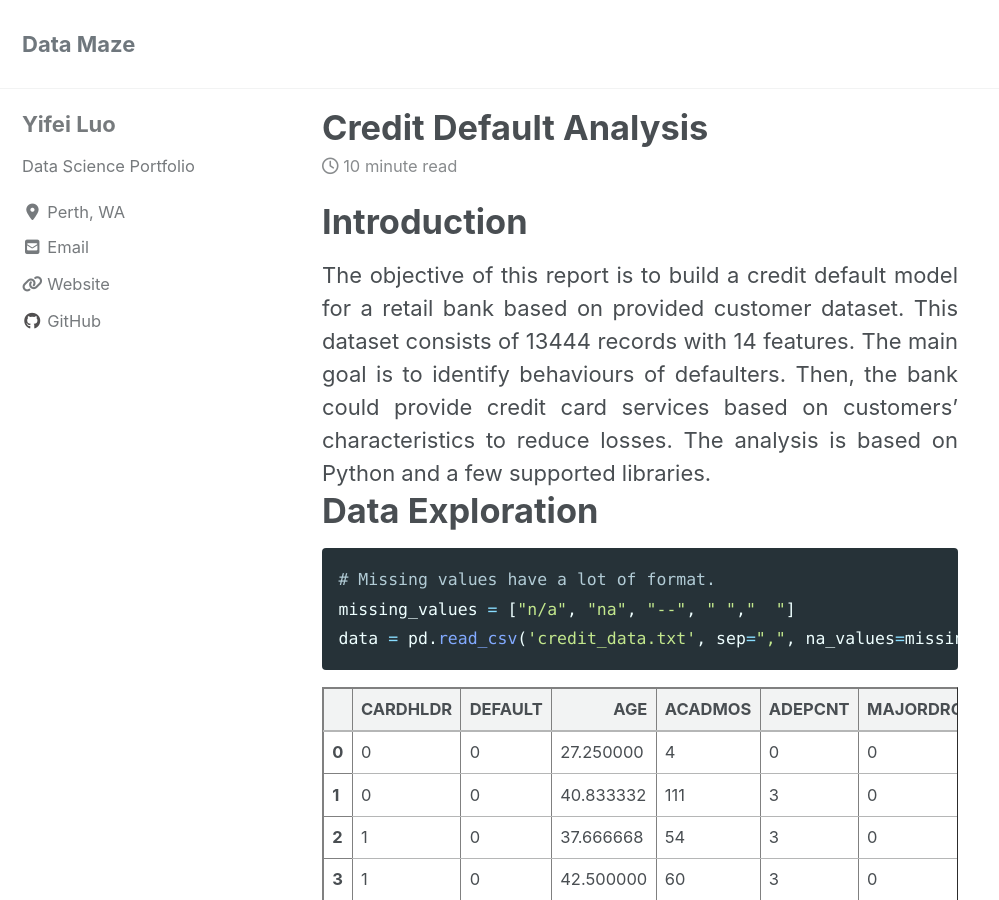
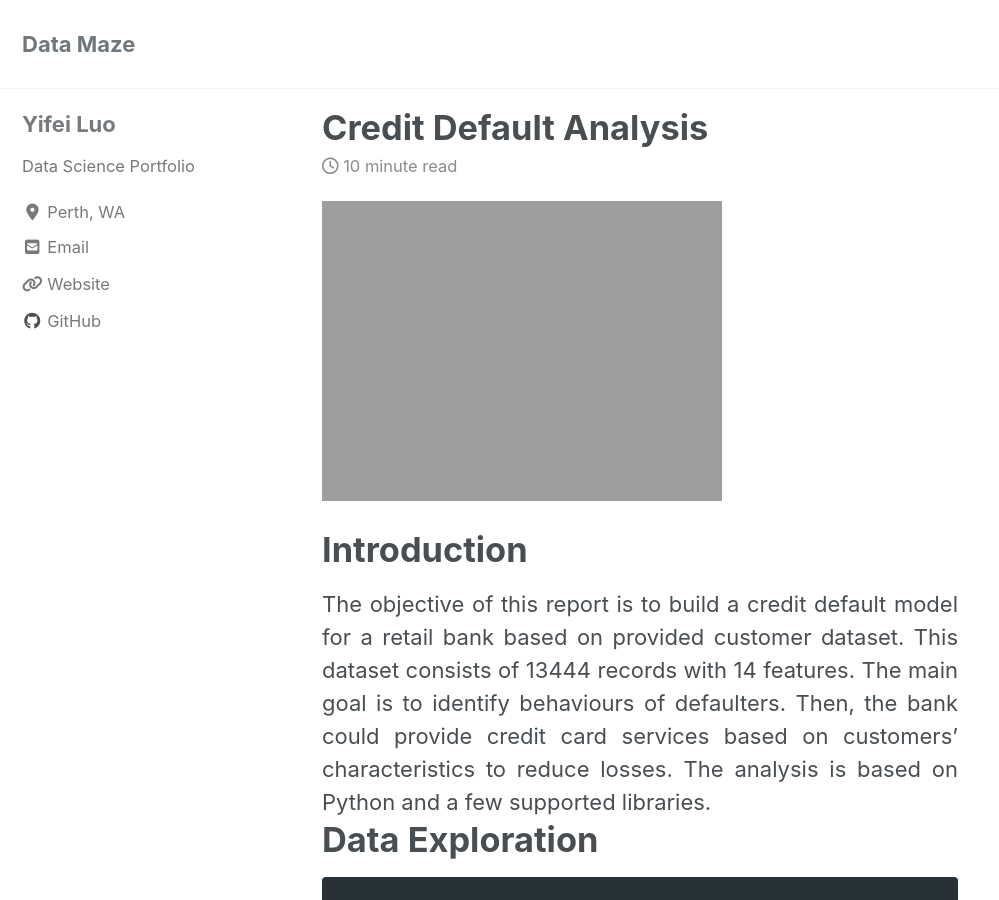
Before and after one commit to learn2gether/learn2gether.github.io, a Jekyll site: the page built from _posts/2018-02-01-Credit-Default-Analysis.md, in a window 1280 px wide and 900 px high. Shown: the whole window, without its empty margins (0-999 px from the left). Built offline with Jekyll 4.4.1, drawn with Linux system fonts in a browser that asks for light colours; cached includes are drawn as plain includes; nearby versions of some CDN libraries.

Commit message:
modify credit default

```diff
--- a/_posts/2018-02-01-Credit-Default-Analysis.md
+++ b/_posts/2018-02-01-Credit-Default-Analysis.md
@@ -6,6 +6,9 @@
 #     image: "images/posts/titanic.jpeg"
 excerpt: "A case study on Credit Default Analysis."
 ---
+
+![alt text](https://learn2gether.github.io/images/posts/creditDefault/creditCard.png "Credit Card")
+
 
 # Introduction
 <div style="text-align: justify"> The objective of this report is to build a credit default model for a retail bank based on provided customer dataset. This dataset consists of 13444 records with 14 features. The main goal is to identify behaviours of defaulters. Then, the bank could provide credit card services based on customers’ characteristics to reduce losses. The analysis is based on Python and a few supported libraries. </div>
@@ -200,6 +203,7 @@
     Name: DEFAULT, dtype: float64
 
 ![alt text](https://learn2gether.github.io/images/posts/creditDefault/defaulter.png "Credit Defaulters")
+
 
 ## Card Holders
 
```
Also changed, not shown: images/posts/creditDefault/creditCard.jpeg (added).
